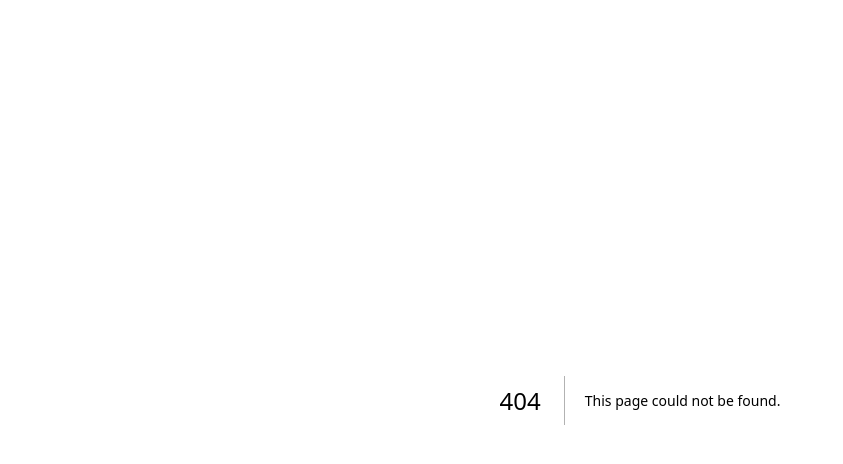
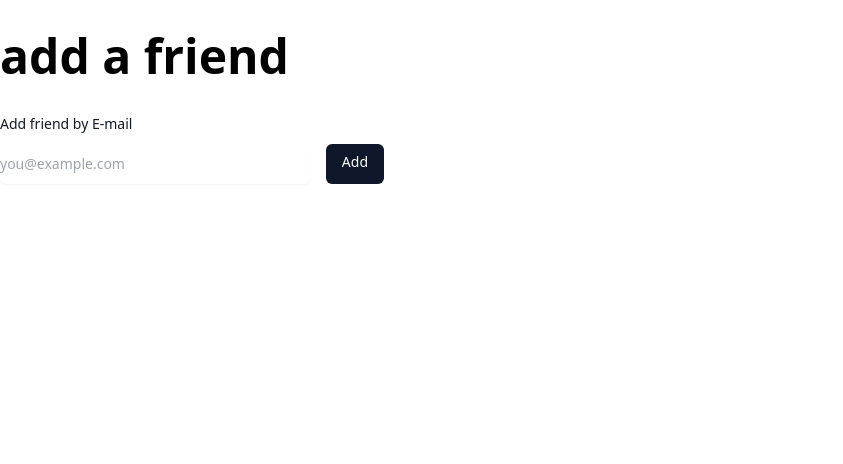
Before and after one commit to push-on/chat-app, a Next.js app: page /dashboard/add in a window 1280 px wide. Before the commit this address had no page. Shown: the top 464 px of the page, without its empty margins (0-843 px from the left). Built offline with nearby package versions, Linux system fonts and the light colour scheme.

Commit message:
Update 05/29/2023 12:42:20

```diff
--- a/package.json
+++ b/package.json
@@ -10,6 +10,7 @@
   },
   "dependencies": {
     "@next-auth/upstash-redis-adapter": "^3.0.4",
+    "@tailwindcss/forms": "^0.5.3",
     "@types/node": "20.2.1",
     "@types/react": "18.2.6",
     "@types/react-dom": "18.2.4",
--- /dev/null
+++ b/src/app/(dashboard)/dashboard/add/page.tsx
@@ -0,0 +1,15 @@
+import AddFriendButton from '@/components/AddFriendButton'
+import { FC } from 'react'
+
+interface pageProps {
+
+}
+
+const page: FC<pageProps> = ({}) => {
+	return <main className='pt-8'>
+		<h1 className='font-bold text-5xl mb-8'>add a friend</h1>
+		<AddFriendButton/>
+	</main>
+}
+
+export default page
--- a/src/app/globals.css
+++ b/src/app/globals.css
@@ -2,11 +2,11 @@
 @tailwind components;
 @tailwind utilities;
 
-@layer base {
+/* @layer base {
   body {
     @apply bg-slate-950 text-white;
   }
-}
+} */
 
 /* @layer components {
   .Custom-class {
--- /dev/null
+++ b/src/components/AddFriendButton.tsx
@@ -0,0 +1,22 @@
+'use client'
+
+import { FC } from 'react'
+import Button from './ui/Button'
+
+interface AddFriendButtonProps {
+
+}
+
+const AddFriendButton: FC<AddFriendButtonProps> = ({ }) => {
+	return <form className='max-w-sm'>
+		<label htmlFor='email' className='block text-sm font-medium leading-6 text-gray-900'>
+			Add friend by E-mail
+		</label>
+		<div className='mt-2 flex gap-4'>
+			<input type="text" className='block w-full rounded-md border-0 py-1.5  text-gray-900 shadow-sm ring-gray-300 placeholder:text-gray-400 focus:ring-2 focus:ring-inset focus:ring-indigo-600 sm:text-sm sm:leading-6' placeholder='you@example.com' />
+			<Button >Add</Button>
+		</div>
+	</form>
+}
+
+export default AddFriendButton
```
Also changed, not shown: src/app/(auth)/login/page.tsx (renamed from src/app/login/page.tsx), src/app/(dashboard)/dashboard/page.tsx (renamed from src/app/dashboard/page.tsx), 2 other files (tests, documents, lock files or other folders).
